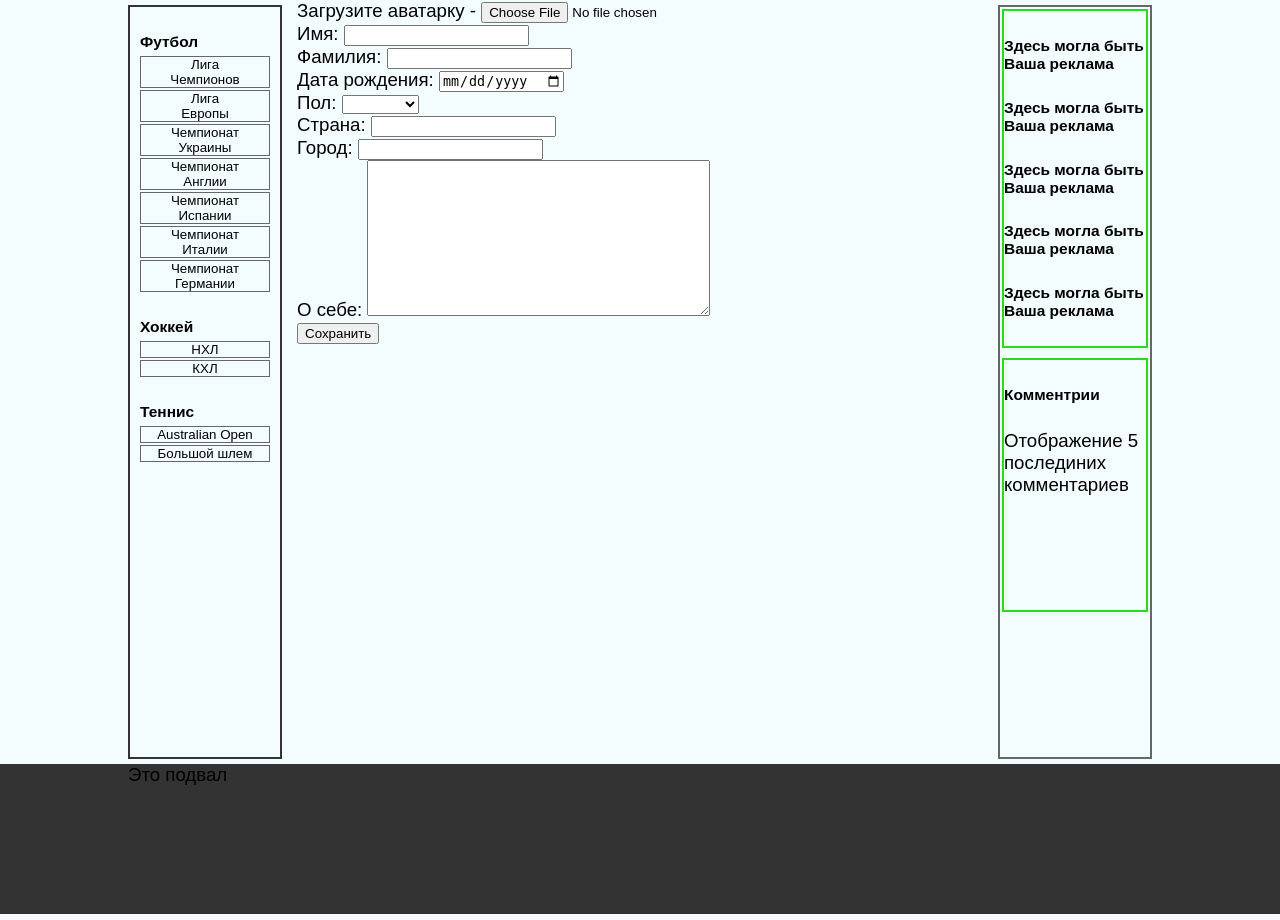
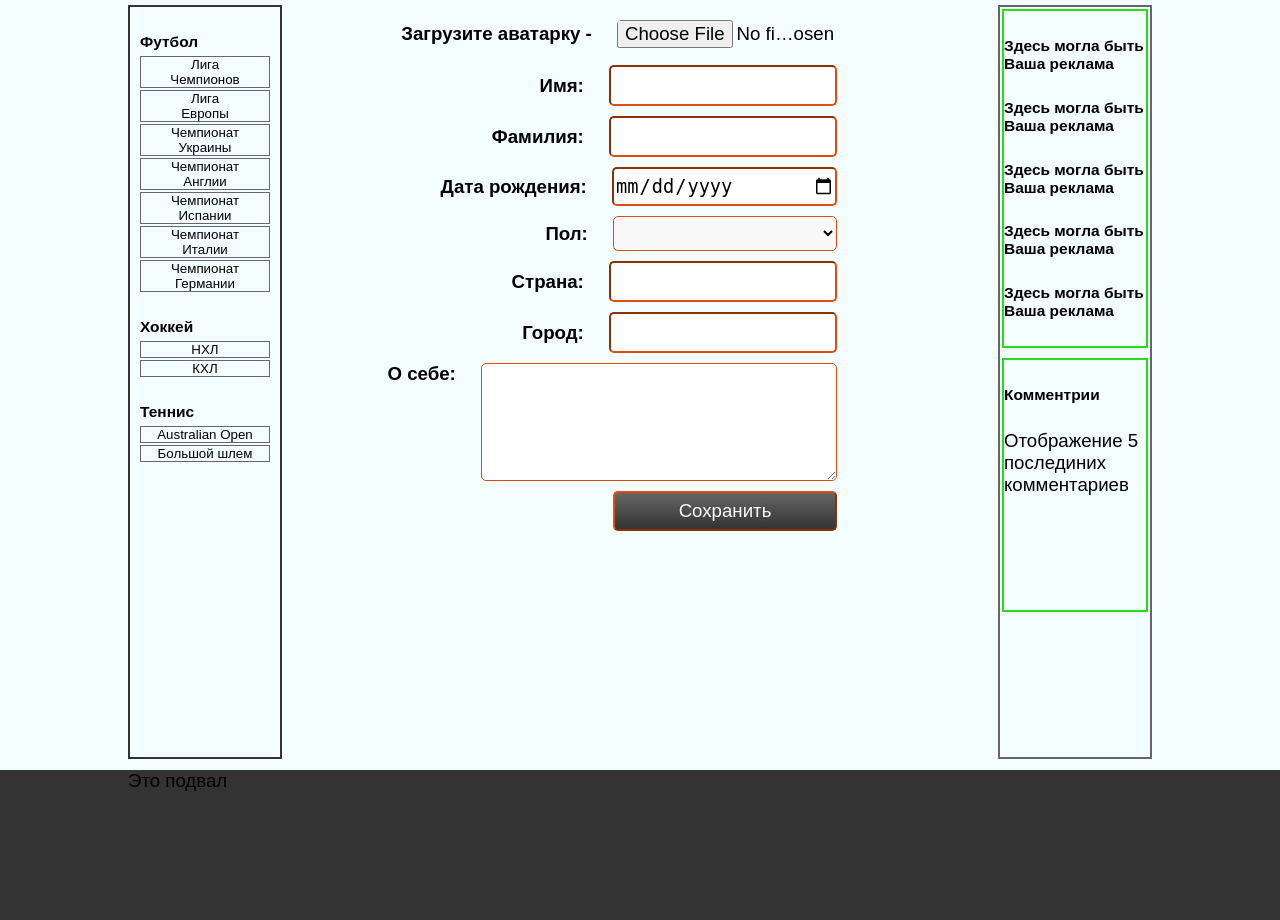
Before and after one commit to Romissevd/sports_league, a Django app: page /user/change_account/ in a window 1280 px wide. Shown: the part 125-1045 px from the top of the page. Run offline with Django 3.2, Linux system fonts and the light colour scheme.

Commit message:
layout change account page #1

```diff
--- a/static/css/base.css
+++ b/static/css/base.css
@@ -158,6 +158,7 @@
     width: 680px;
     margin-left: auto;
     margin-right: auto;
+    margin-top: 20px;
     padding: 0 15px;
     min-height: 750px;
     float: left;
--- a/user/form.py
+++ b/user/form.py
@@ -42,6 +42,8 @@
 
 class ChangeUserForm(forms.Form):
 
+    # 1. добавить проверку форматов файлов изображения
+    # 2. удалить старую аватарку новую добавить иначе забьют память
     user_avatar = forms.ImageField(
         required=False,
     )
--- /dev/null
+++ b/user/static/css/change_account.css
@@ -0,0 +1,46 @@
+.change_account .field, .field_about, .button {
+    text-align: right;
+    margin-bottom: 10px;
+    margin-right: 140px;
+}
+
+.change_account label {
+    margin-right: 20px;
+}
+
+.change_account input, select, textarea {
+    width: 220px;
+    height: 35px;
+    border-radius: 5px;
+    font-size: 14pt;
+    border-color: #dd4f0f;
+}
+
+.change_account select {
+    width: 224px;
+    background-color: #f8f8f8;
+}
+
+.change_account textarea {
+    width: 350px;
+    height: 7em;
+    font-size: 12pt;
+    vertical-align: top;
+}
+
+.change_account .button {
+    text-align: center;
+    float: right;
+    height: 40px;
+    width: 224px;
+    color: #f8f8f8;
+    background: -moz-linear-gradient(#666666, #333333);
+    background: -webkit-gradient(linear, 0 0, 0 100%, from(#666666), to(#333333));
+    filter: progid:DXImageTransform.Microsoft.gradient(startColorstr='#1AA3D6', endColorstr='#2235B4');
+}
+
+.change_account .button:active {
+    background: -moz-linear-gradient(#333333, #666666);
+    background: -webkit-gradient(linear, 0 0, 0 100%, from(#333333), to(#666666));
+    filter: progid:DXImageTransform.Microsoft.gradient(startColorstr='#2235B4', endColorstr='#1AA3D6');
+}
--- a/user/templates/change_account.html
+++ b/user/templates/change_account.html
@@ -1,4 +1,8 @@
 {% extends "base.html" %}
+{% block extra_head %}
+    {% load static %}
+    <link rel="stylesheet" type="text/css" href="{% static 'css/change_account.css' %}"/>
+{% endblock %}
 {% block content %}
     {# не реализованная задача #}
     {% if error %}
@@ -6,42 +10,41 @@
     {% endif %}
 
     {% if form %}
-    <form action="{% url 'account' %}" class="registr" method="post" enctype='multipart/form-data'>
+        <form action="{% url 'account' %}" class="change_account" method="post" enctype='multipart/form-data'>
             {% csrf_token %}
             <div class="field">
-                    <label class="avatar">Загрузите аватарку - </label>
+                <label class="avatar"><b>Загрузите аватарку -</b> </label>
                 {{ form.user_avatar }}
             </div>
             <div class="field">
-                    <label class="first_name">Имя:</label>
+                <label class="first_name"><b>Имя:</b></label>
                 {{ form.first_name }}
             </div>
             <div class="field">
-                    <label class="last_name">Фамилия:</label>
+                <label class="last_name"><b>Фамилия:</b></label>
                 {{ form.last_name }}
             </div>
             <div class="field">
-                    <label class="date_of_birth">Дата рождения:</label>
+                <label class="date_of_birth"><b>Дата рождения:</b></label>
                 {{ form.date_of_birth }}
             </div>
             <div class="field">
-                    <label class="gender">Пол:</label>
+                <label class="gender"><b>Пол:</b></label>
                 {{ form.gender }}
             </div>
             <div class="field">
-                    <label class="country">Страна:</label>
+                <label class="country"><b>Страна:</b></label>
                 {{ form.country }}
             </div>
             <div class="field">
-                    <label class="city">Город:</label>
+                <label class="city"><b>Город:</b></label>
                 {{ form.city }}
             </div>
-                <div class="field">
-                    <label class="about_me">О себе:</label>
+            <div class="field_about">
+                <label class="about_me"><b>О себе:</b></label>
                 {{ form.about_me }}
             </div>
             <input type="submit" value="Сохранить" class="button">
         </form>
     {% endif %}
-
 {% endblock %}
--- a/user/templates/registration.html
+++ b/user/templates/registration.html
@@ -19,7 +19,6 @@
             {% if error %}
                 {{ error }}
             {% endif %}
-
 
             <form action="{% url 'sign_up' %}" class="registr" method="post">
                 {% csrf_token %}
--- a/user/views.py
+++ b/user/views.py
@@ -125,6 +125,7 @@
 
     return render(request, 'account.html', {
         'view_user': views_user,
+        'user': views_user,
     })
 
 
```
Also changed, not shown: user/static/css/account.css (+3 -45 lines), user/templates/account.html (+7 -7 lines). Lines whose indentation alone changed are shown as unchanged.
